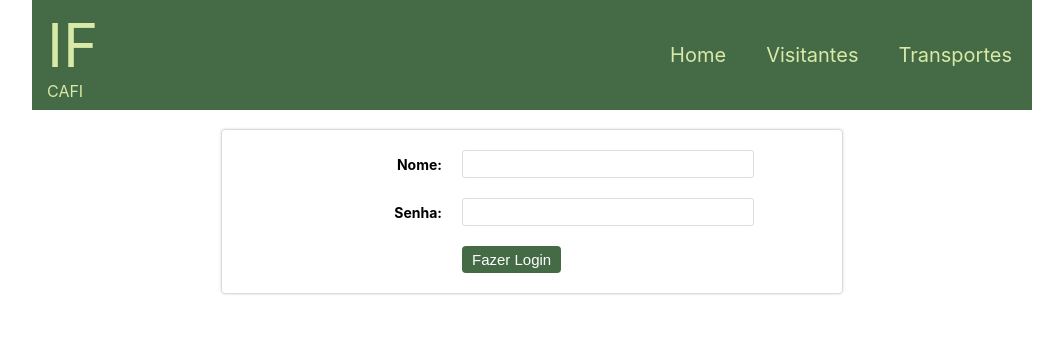
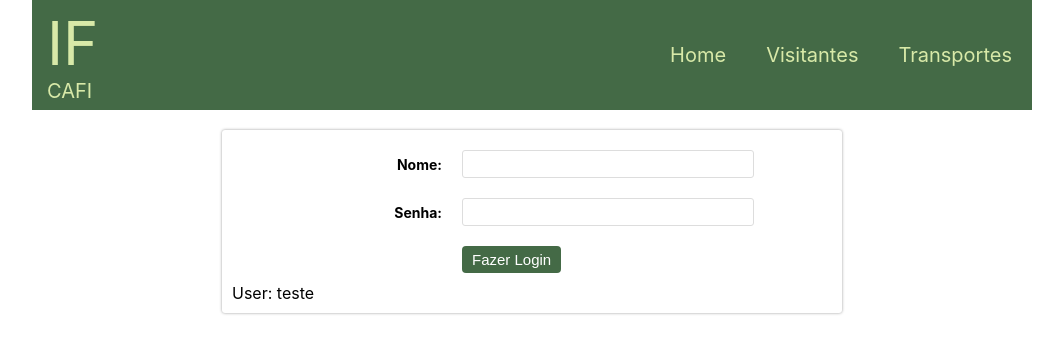
Before and after one commit to ricardoseminsta/ifpe_project, a React (Create React App) app in the folder frontend/: page /signin in a window 1280 px wide. Shown: the top 354 px of the page, without its empty margins (108-1171 px from the left). Built offline with nearby package versions, Linux system fonts and the light colour scheme.

Commit message:
commit project adjustments

```diff
--- a/frontend/src/components/Header/index.tsx
+++ b/frontend/src/components/Header/index.tsx
@@ -8,14 +8,17 @@ export const Header = () => {
             <C.Header>
 
                 <C.Logo>
-                    <span>IF</span>
-                    <p>CAFI</p>
+                    <Link to="/">
+                        <span>IF</span>
+                        <p>CAFI</p>
+                    </Link>
+
                 </C.Logo>
                 <C.Nav>
                     <ul>
                         <li><Link to="/">Home</Link> </li>
-                        <li><Link to="/">Visitantes</Link> </li>
-                        <li><Link to="/">Transportes</Link> </li>
+                        <li><Link to="/lobby">Visitantes</Link> </li>
+                        <li><Link to="/transport">Transportes</Link> </li>
                     </ul>
                 </C.Nav>
             </C.Header>
--- a/frontend/src/components/Header/style.ts
+++ b/frontend/src/components/Header/style.ts
@@ -18,6 +18,19 @@ export const Logo = styled.div`
 
     span {
         font-size:60px;
+    }
+
+    a {
+        border: 0px;
+                background: none;
+                color: #D8E9A8;
+                font-size: 20px;
+                text-decoration: none;
+                cursor: pointer;
+
+                &:hover {
+                    color: #82A284;
+                }
     }
 
 `;
--- a/frontend/src/pages/Home/index.tsx
+++ b/frontend/src/pages/Home/index.tsx
@@ -1,5 +1,3 @@
-import { Link } from 'react-router-dom';
-
 import './style'
 import { Container } from '../../components/MainComponents'
 import { ItemHome } from '../../components/ItemHome';
--- a/frontend/src/pages/SignIn/index.tsx
+++ b/frontend/src/pages/SignIn/index.tsx
@@ -32,7 +32,7 @@ export const SignIn = () => {
         }
         console.log(state.user.logged);
     }
-
+    console.log(state.user.logged);
     return (
         <Container>
             <C.SignIn>
@@ -67,7 +67,7 @@ export const SignIn = () => {
                             <button disabled={disabled} >Fazer Login</button>
                         </div>
                     </label>
-                    {state.user.name}
+                    User: {state.user.name}
                 </form>
             </C.SignIn>
         </Container>
--- a/frontend/src/reducers/userReducer.ts
+++ b/frontend/src/reducers/userReducer.ts
@@ -6,7 +6,7 @@ export type UserType = {
 }
 
 export const userInitialState: UserType = {
-    name: '',
+    name: 'teste',
     age: 0,
     logged: false
 }
@@ -20,7 +20,7 @@ export const userReducer = (state: UserType, action: reducerActionType) => {
             return {...state, age: action.payload.age};
         break
         case 'CHANGE_AUTH':
-            return {...state, age: action.payload.logged};
+            return {...state, logged: action.payload.logged};
         break
     }
 
```
